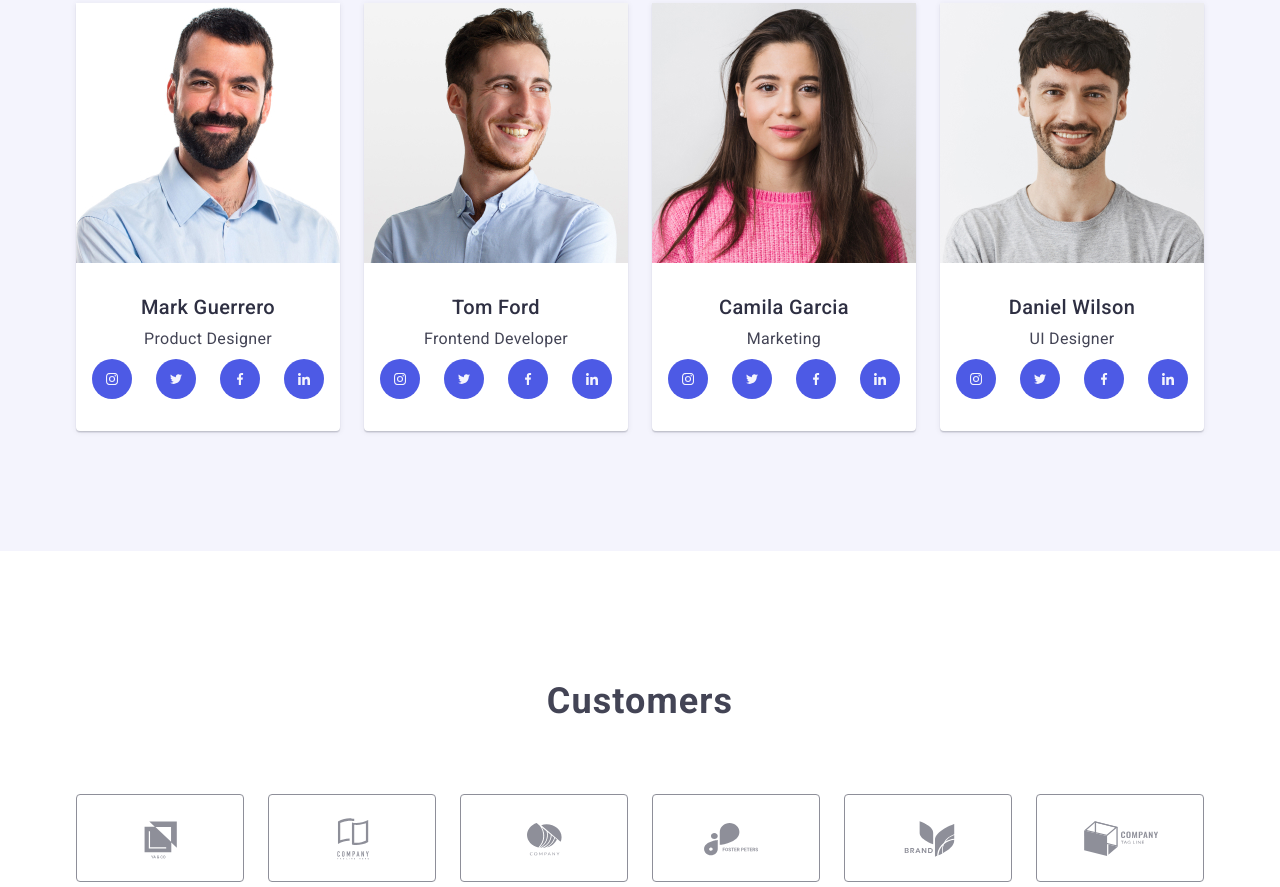
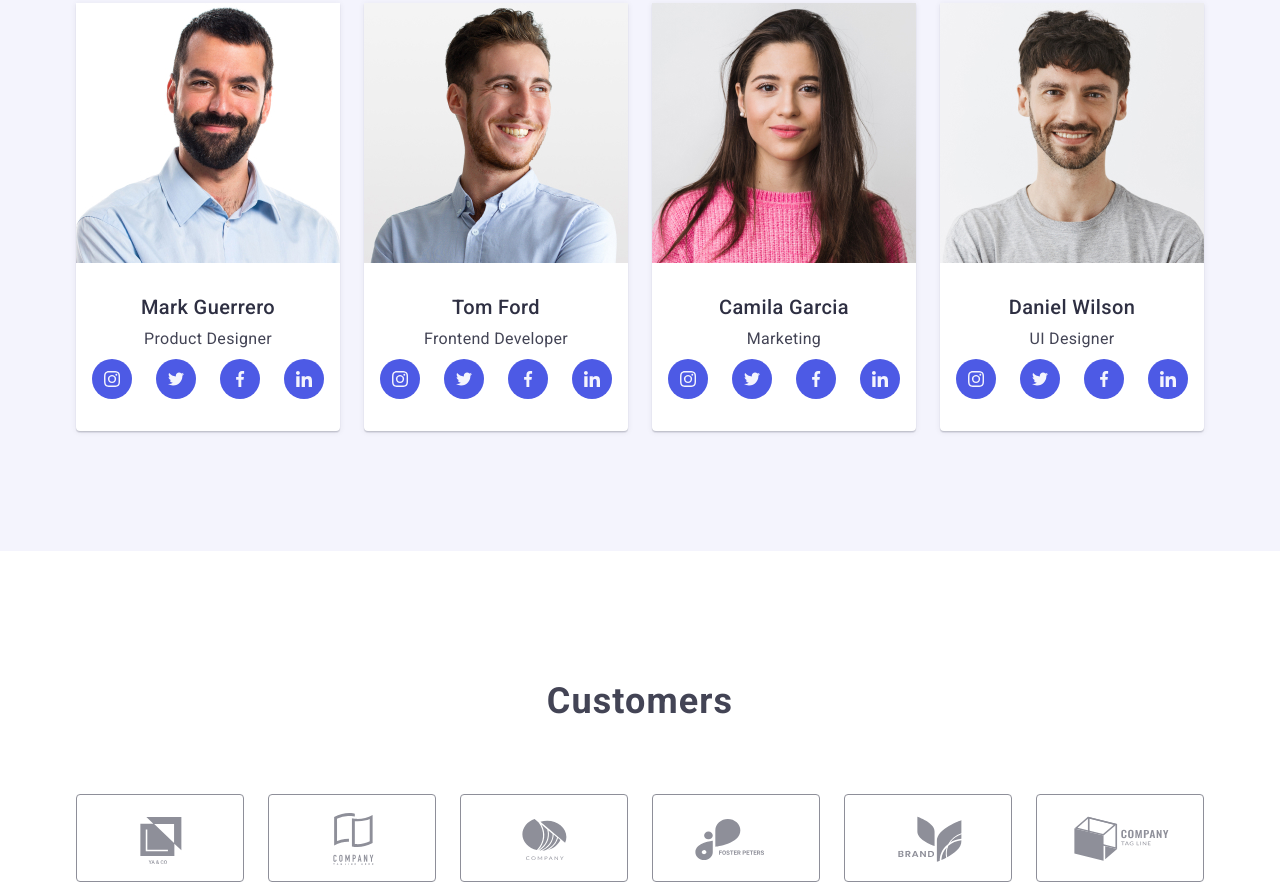
Before and after one commit to MakarenkoMargo/goit-markup-hw-04, a plain HTML site: page index.html in a window 1280 px wide. Shown: the part 1910-2797 px from the top of the page. Drawn offline with nearby package versions, Linux system fonts and the light colour scheme.

Commit message:
correction_v1

```diff
--- a/css/styles.css
+++ b/css/styles.css
@@ -210,9 +210,10 @@ body {
 .button:focus {
   background-color: var(--color-background-hover);
   color: var(--color-text-btn);
-  border: 1px solid var(--color-background-hove);
   box-shadow: 0px 3px 1px rgba(0, 0, 0, 0.1), 0px 2px 1px rgba(0, 0, 0, 0.08),
     0px 2px 2px rgba(0, 0, 0, 0.12);
+  padding: 13px 25px;
+  border: none;
 }
 .sec-descr-prev {
   display: flex;
@@ -243,6 +244,7 @@ body {
   line-height: 1.5;
   letter-spacing: 0.02em;
   margin: 0 0 8px 0;
+  color: var(--color-primary);
 }
 .section-work {
   padding-bottom: 120px;
@@ -356,10 +358,6 @@ img {
 .sect-proj .item {
   flex-basis: calc((100% - 48px) / 3);
 }
-.sect-proj .item:hover,
-.sect-proj .item:focus {
-  box-shadow: 0px 1px 6px rgba(46, 47, 66, 0.08);
-}
 .frame {
   border-bottom: 1px solid var(--color-accent);
   border-right: 1px solid var(--color-accent);
@@ -374,13 +372,14 @@ img {
   width: 264px;
   height: 112px;
   border-radius: 4px;
-  padding-top: 24px;
   margin-bottom: 8px;
-  padding-left: 100px;
+  justify-content: center;
+  align-items: center;
 }
 .socials {
   display: flex;
   justify-content: center;
+  align-items: center;
   gap: 24px;
 }
 .socials-link {
@@ -414,17 +413,15 @@ img {
 
   border: 1px solid var(--color-customers);
   border-radius: 4px;
+  color: var(--color-customers);
 }
 .customer-link:hover,
 .customer-link:focus {
   border: 1px solid var(--color-background-hover);
+  color: var(--color-background-hover);
 }
 .customer-icon {
-  fill: var(--color-customers);
-}
-.customer-icon:hover,
-.customer-icon:focus {
-  fill: var(--color-background-hover);
+  fill: currentColor;
 }
 .socials-link-footer {
   display: flex;
@@ -456,3 +453,12 @@ img {
   display: flex;
   gap: 120px;
 }
+.sect-proj-link {
+  display: block;
+  text-decoration: none;
+  list-style: none;
+}
+.sect-proj-link:hover,
+.sect-proj-link:focus {
+  box-shadow: 0px 1px 6px rgba(46, 47, 66, 0.08);
+}
--- a/index.html
+++ b/index.html
@@ -151,7 +151,7 @@
                       target="_blank"
                       rel="noopener noreferrer"
                     >
-                      <svg class="social-icon" width="12" height="12">
+                      <svg class="social-icon" width="16" height="16">
                         <use href="./images/icons.svg#icon-instagram"></use>
                       </svg>
                     </a>
@@ -164,7 +164,7 @@
                       target="_blank"
                       rel="noopener noreferrer"
                     >
-                      <svg class="social-icon" width="12" height="12">
+                      <svg class="social-icon" width="16" height="16">
                         <use href="./images/icons.svg#icon-twitter"></use>
                       </svg>
                     </a>
@@ -177,7 +177,7 @@
                       target="_blank"
                       rel="noopener noreferrer"
                     >
-                      <svg class="social-icon" width="12" height="12">
+                      <svg class="social-icon" width="16" height="16">
                         <use href="./images/icons.svg#icon-facebook"></use>
                       </svg>
                     </a>
@@ -190,7 +190,7 @@
                       target="_blank"
                       rel="noopener noreferrer"
                     >
-                      <svg class="social-icon" width="12" height="12">
+                      <svg class="social-icon" width="16" height="16">
                         <use href="./images/icons.svg#icon-linkedin"></use>
                       </svg>
                     </a>
@@ -212,7 +212,7 @@
                       target="_blank"
                       rel="noopener noreferrer"
                     >
-                      <svg class="social-icon" width="12" height="12">
+                      <svg class="social-icon" width="16" height="16">
                         <use href="./images/icons.svg#icon-instagram"></use>
                       </svg>
                     </a>
@@ -225,7 +225,7 @@
                       target="_blank"
                       rel="noopener noreferrer"
                     >
-                      <svg class="social-icon" width="12" height="12">
+                      <svg class="social-icon" width="16" height="16">
                         <use href="./images/icons.svg#icon-twitter"></use>
                       </svg>
                     </a>
@@ -238,7 +238,7 @@
                       target="_blank"
                       rel="noopener noreferrer"
                     >
-                      <svg class="social-icon" width="12" height="12">
+                      <svg class="social-icon" width="16" height="16">
                         <use href="./images/icons.svg#icon-facebook"></use>
                       </svg>
                     </a>
@@ -251,7 +251,7 @@
                       target="_blank"
                       rel="noopener noreferrer"
                     >
-                      <svg class="social-icon" width="12" height="12">
+                      <svg class="social-icon" width="16" height="16">
                         <use href="./images/icons.svg#icon-linkedin"></use>
                       </svg>
                     </a>
@@ -277,7 +277,7 @@
                       target="_blank"
                       rel="noopener noreferrer"
                     >
-                      <svg class="social-icon" width="12" height="12">
+                      <svg class="social-icon" width="16" height="16">
                         <use href="./images/icons.svg#icon-instagram"></use>
                       </svg>
                     </a>
@@ -290,7 +290,7 @@
                       target="_blank"
                       rel="noopener noreferrer"
                     >
-                      <svg class="social-icon" width="12" height="12">
+                      <svg class="social-icon" width="16" height="16">
                         <use href="./images/icons.svg#icon-twitter"></use>
                       </svg>
                     </a>
@@ -303,7 +303,7 @@
                       target="_blank"
                       rel="noopener noreferrer"
                     >
-                      <svg class="social-icon" width="12" height="12">
+                      <svg class="social-icon" width="16" height="16">
                         <use href="./images/icons.svg#icon-facebook"></use>
                       </svg>
                     </a>
@@ -316,7 +316,7 @@
                       target="_blank"
                       rel="noopener noreferrer"
                     >
-                      <svg class="social-icon" width="12" height="12">
+                      <svg class="social-icon" width="16" height="16">
                         <use href="./images/icons.svg#icon-linkedin"></use>
                       </svg>
                     </a>
@@ -342,7 +342,7 @@
                       target="_blank"
                       rel="noopener noreferrer"
                     >
-                      <svg class="social-icon" width="12" height="12">
+                      <svg class="social-icon" width="16" height="16">
                         <use href="./images/icons.svg#icon-instagram"></use>
                       </svg>
                     </a>
@@ -355,7 +355,7 @@
                       target="_blank"
                       rel="noopener noreferrer"
                     >
-                      <svg class="social-icon" width="12" height="12">
+                      <svg class="social-icon" width="16" height="16">
                         <use href="./images/icons.svg#icon-twitter"></use>
                       </svg>
                     </a>
@@ -368,7 +368,7 @@
                       target="_blank"
                       rel="noopener noreferrer"
                     >
-                      <svg class="social-icon" width="12" height="12">
+                      <svg class="social-icon" width="16" height="16">
                         <use href="./images/icons.svg#icon-facebook"></use>
                       </svg>
                     </a>
@@ -381,7 +381,7 @@
                       target="_blank"
                       rel="noopener noreferrer"
                     >
-                      <svg class="social-icon" width="12" height="12">
+                      <svg class="social-icon" width="16" height="16">
                         <use href="./images/icons.svg#icon-linkedin"></use>
                       </svg>
                     </a>
@@ -404,7 +404,7 @@
                 target="_blank"
                 rel="noopener noreferrer"
               >
-                <svg class="customer-icon" width="94" height="44">
+                <svg class="customer-icon" width="104" height="56">
                   <use href="./images/icons.svg#icon-Logo1"></use>
                 </svg>
               </a>
@@ -417,7 +417,7 @@
                 target="_blank"
                 rel="noopener noreferrer"
               >
-                <svg class="customer-icon" width="94" height="44">
+                <svg class="customer-icon" width="104" height="56">
                   <use href="./images/icons.svg#icon-Logo2"></use>
                 </svg>
               </a>
@@ -430,7 +430,7 @@
                 target="_blank"
                 rel="noopener noreferrer"
               >
-                <svg class="customer-icon" width="94" height="44">
+                <svg class="customer-icon" width="104" height="56">
                   <use href="./images/icons.svg#icon-Logo3"></use>
                 </svg>
               </a>
@@ -443,7 +443,7 @@
                 target="_blank"
                 rel="noopener noreferrer"
               >
-                <svg class="customer-icon" width="94" height="44">
+                <svg class="customer-icon" width="104" height="56">
                   <use href="./images/icons.svg#icon-Logo4"></use>
                 </svg>
               </a>
@@ -456,7 +456,7 @@
                 target="_blank"
                 rel="noopener noreferrer"
               >
-                <svg class="customer-icon" width="94" height="44">
+                <svg class="customer-icon" width="104" height="56">
                   <use href="./images/icons.svg#icon-Logo5"></use>
                 </svg>
               </a>
@@ -469,7 +469,7 @@
                 target="_blank"
                 rel="noopener noreferrer"
               >
-                <svg class="customer-icon" width="94" height="44">
+                <svg class="customer-icon" width="104" height="56">
                   <use href="./images/icons.svg#icon-Logo6"></use>
                 </svg>
               </a>
```
Also changed, not shown: potrfolio.html (+29 -3 lines).
